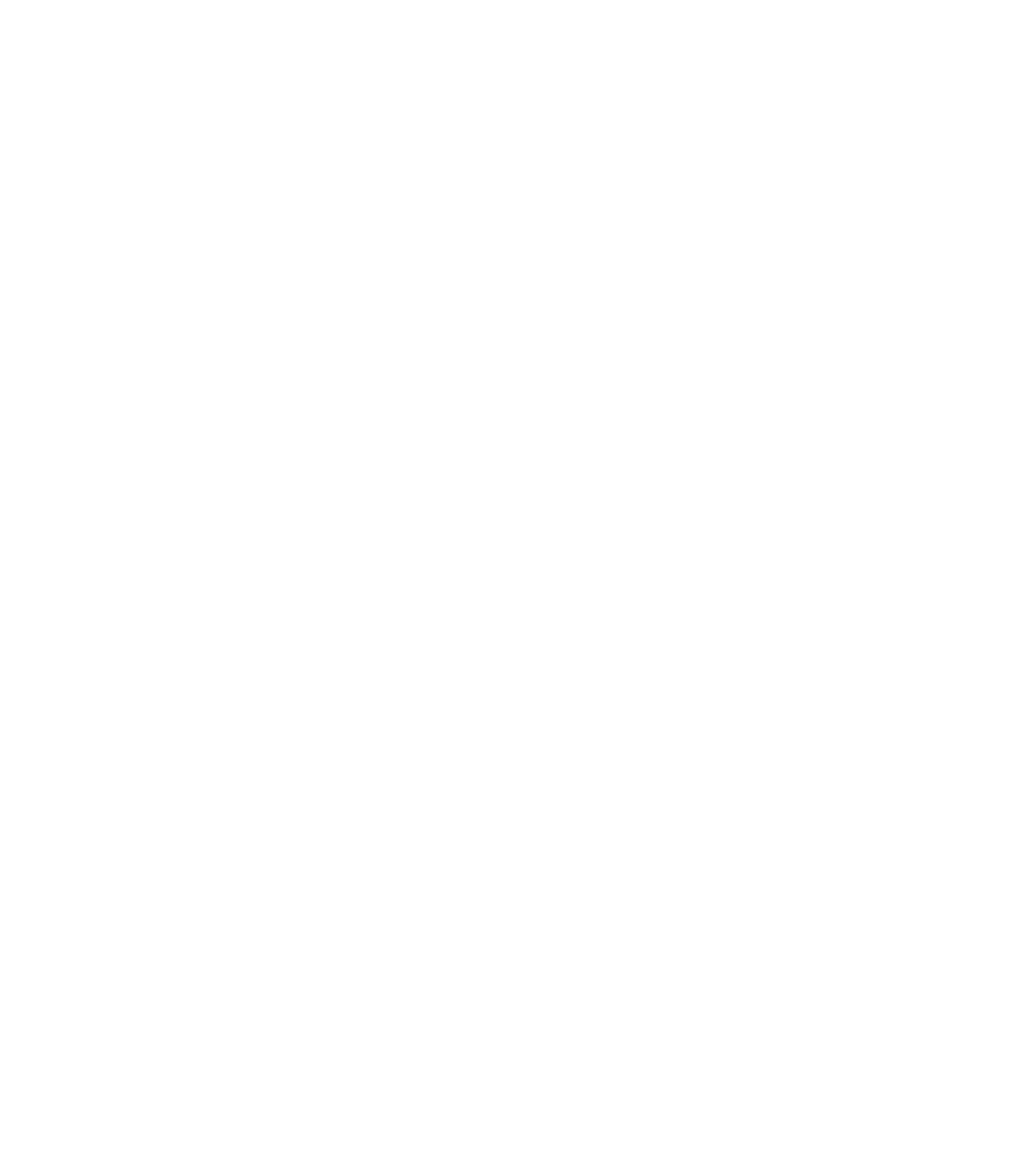
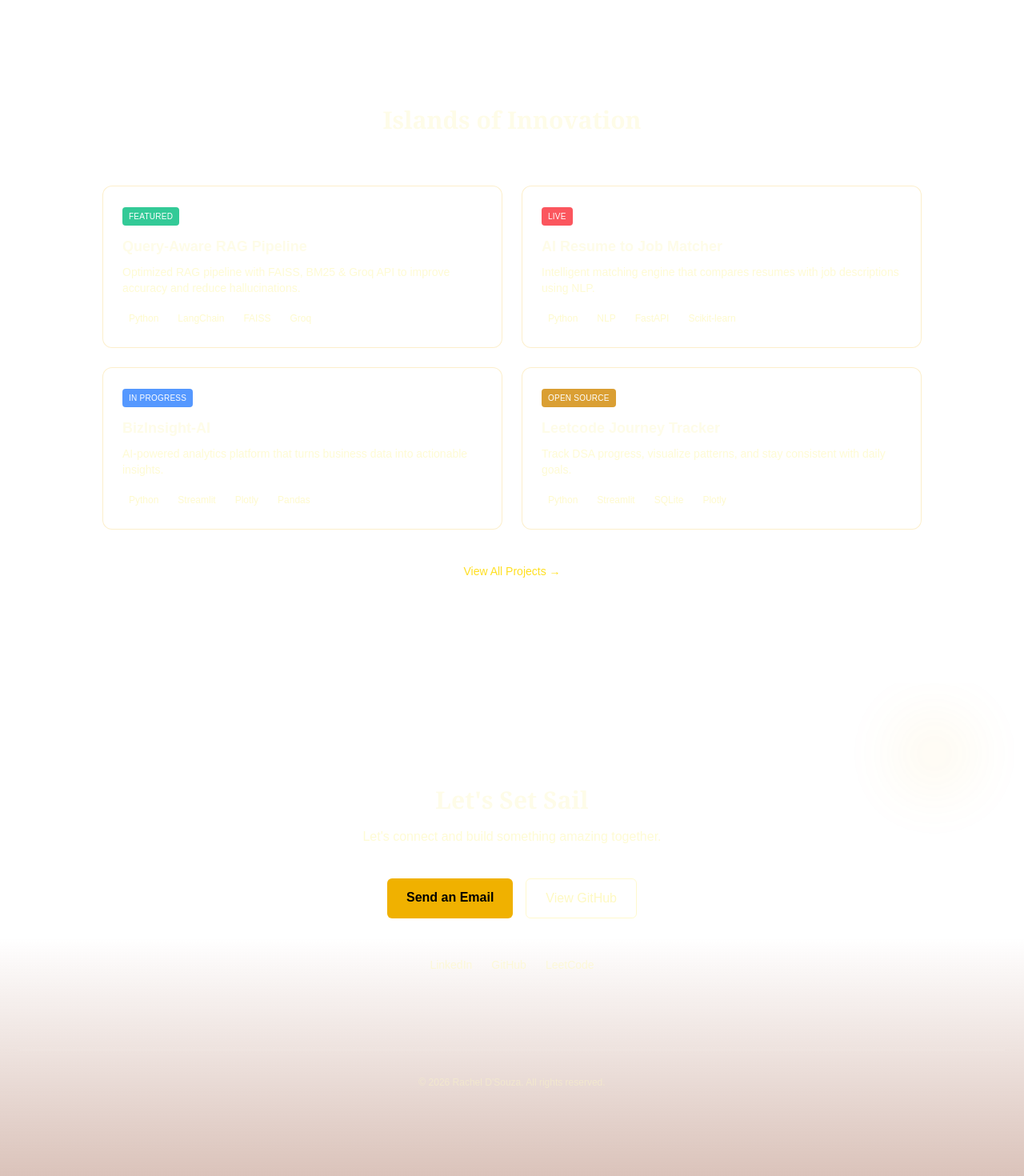
Before and after one commit to rachel-d-07/rachel-portfolio, a Next.js app: page / in a window 1280 px wide. Shown: the part 1971-3441 px from the top of the page at 80% size. Before the commit the page ends 1975 px from the top, so only its background shows below. Built offline with nearby package versions, Linux system fonts and the light colour scheme.

Commit message:
feat: add Contact section with sunset glow and footer

```diff
--- a/app/page.tsx
+++ b/app/page.tsx
@@ -4,6 +4,8 @@
 import Hero from '@/components/Sections/Hero';
 import About from '@/components/Sections/About';
 import Skills from '@/components/Sections/Skills';
+import Projects from '@/components/Sections/Projects';
+import Contact from '@/components/Sections/Contact';
 import Loader from '@/components/Loader/Loader';
 
 export default function Home() {
@@ -18,6 +20,8 @@
           <Hero />
           <About />
           <Skills />
+          <Projects />
+          <Contact />
         </>
       )}
     </main>
--- /dev/null
+++ b/components/Sections/Contact.tsx
@@ -0,0 +1,62 @@
+'use client';
+import { motion } from 'framer-motion';
+
+export default function Contact() {
+  return (
+    <section className="relative py-32 px-6 overflow-hidden">
+      {/* Sunset gradient wash */}
+      <div className="absolute inset-0 bg-gradient-to-t from-orange-900/30 via-transparent to-transparent pointer-events-none" />
+
+      {/* Flickering lantern glow */}
+      <motion.div
+        className="absolute top-10 right-16 w-24 h-24 rounded-full bg-yellow-500/20 blur-2xl"
+        animate={{ opacity: [0.3, 0.7, 0.4, 0.6, 0.3] }}
+        transition={{ duration: 3, repeat: Infinity, ease: 'easeInOut' }}
+      />
+
+      <motion.div
+        className="relative max-w-2xl mx-auto text-center"
+        initial={{ opacity: 0, y: 30 }}
+        whileInView={{ opacity: 1, y: 0 }}
+        viewport={{ once: true }}
+        transition={{ duration: 0.8 }}
+      >
+        <h2 className="text-3xl font-serif font-bold text-yellow-50 mb-4">
+          Let's Set Sail
+        </h2>
+        <p className="text-yellow-100/70 mb-10">
+          Let's connect and build something amazing together.
+        </p>
+
+        <div className="flex flex-col sm:flex-row gap-4 justify-center mb-12">
+          <a
+            href="mailto:your.email@example.com"
+            className="px-6 py-3 bg-yellow-500 text-black font-semibold rounded-md hover:bg-yellow-400 transition"
+          >
+            Send an Email
+          </a>
+
+          <a
+            href="https://github.com/rachel-d-07"
+            target="_blank"
+            rel="noopener noreferrer"
+            className="px-6 py-3 border border-yellow-200/40 text-yellow-100 rounded-md hover:bg-white/5 transition"
+          >
+            View GitHub
+          </a>
+        </div>
+
+        <div className="flex justify-center gap-6 text-yellow-100/60 text-sm">
+          <a href="#" className="hover:text-yellow-300 transition">LinkedIn</a>
+          <a href="https://github.com/rachel-d-07" target="_blank" rel="noopener noreferrer" className="hover:text-yellow-300 transition">GitHub</a>
+          <a href="#" className="hover:text-yellow-300 transition">LeetCode</a>
+        </div>
+      </motion.div>
+
+      {/* Footer */}
+      <div className="relative mt-24 pt-8 border-t border-white/10 text-center text-yellow-100/40 text-xs">
+        © {new Date().getFullYear()} Rachel D'Souza. All rights reserved.
+      </div>
+    </section>
+  );
+}
--- /dev/null
+++ b/components/Sections/Journey.tsx
@@ -0,0 +1,73 @@
+'use client';
+import { motion, useScroll, useTransform } from 'framer-motion';
+import { useRef } from 'react';
+
+const milestones = [
+  { cert: 'Python for Data Science', title: 'Started my journey', desc: 'Began Computer Science studies' },
+  { cert: 'Machine Learning Specialization', title: 'Discovered my passion', desc: 'Found direction in AI & ML' },
+  { cert: 'Deep Learning with TensorFlow', title: 'Built projects', desc: 'Explored data, solved problems' },
+  { cert: 'LangChain & RAG Systems', title: 'Contributed to Open Source', desc: 'Joined GSSoC \'26' },
+  { cert: 'Advanced NLP Certification', title: 'Building intelligent solutions', desc: 'Preparing for the next adventure' },
+];
+
+export default function Journey() {
+  const containerRef = useRef(null);
+  const { scrollYProgress } = useScroll({
+    target: containerRef,
+    offset: ['start 80%', 'end 50%'],
+  });
+
+  const lineWidth = useTransform(scrollYProgress, [0, 1], ['0%', '100%']);
+
+  return (
+    <section
+      ref={containerRef}
+      className="relative py-32 px-6 max-w-5xl mx-auto"
+    >
+      <motion.h2
+        className="text-3xl font-serif font-bold text-center text-yellow-50 mb-20"
+        initial={{ opacity: 0, y: 20 }}
+        whileInView={{ opacity: 1, y: 0 }}
+        viewport={{ once: true }}
+        transition={{ duration: 0.6 }}
+      >
+        My Voyage Log
+      </motion.h2>
+
+      <div className="relative">
+        {/* Base line (dim) */}
+        <div className="absolute top-6 left-0 right-0 h-[2px] bg-white/10" />
+
+        {/* Animated draw-in line */}
+        <motion.div
+          className="absolute top-6 left-0 h-[2px] bg-yellow-500"
+          style={{ width: lineWidth }}
+        />
+
+        <div className="relative grid grid-cols-1 md:grid-cols-5 gap-10 md:gap-4">
+          {milestones.map((m, i) => (
+            <motion.div
+              key={m.cert}
+              className="relative flex flex-col items-center text-center"
+              initial={{ opacity: 0, y: 20 }}
+              whileInView={{ opacity: 1, y: 0 }}
+              viewport={{ once: true }}
+              transition={{ duration: 0.5, delay: i * 0.15 }}
+            >
+              {/* Node */}
+              <motion.div
+                className="w-4 h-4 rounded-full bg-yellow-500 mb-4 relative z-10"
+                whileInView={{ boxShadow: '0 0 12px rgba(234,179,8,0.8)' }}
+                viewport={{ once: true }}
+                transition={{ delay: i * 0.15 + 0.3 }}
+              />
+              <span className="text-yellow-400 font-bold text-xs leading-tight max-w-[140px]">{m.cert}</span>
+              <p className="text-yellow-50 text-sm font-semibold mt-1">{m.title}</p>
+              <p className="text-yellow-100/60 text-xs mt-1 max-w-[160px]">{m.desc}</p>
+            </motion.div>
+          ))}
+        </div>
+      </div>
+    </section>
+  );
+}
--- /dev/null
+++ b/components/Sections/Projects.tsx
@@ -0,0 +1,95 @@
+'use client';
+import { motion } from 'framer-motion';
+
+const projects = [
+  {
+    tag: 'Featured',
+    tagColor: 'bg-emerald-500/80',
+    title: 'Query-Aware RAG Pipeline',
+    desc: 'Optimized RAG pipeline with FAISS, BM25 & Groq API to improve accuracy and reduce hallucinations.',
+    stack: ['Python', 'LangChain', 'FAISS', 'Groq'],
+  },
+  {
+    tag: 'Live',
+    tagColor: 'bg-red-500/80',
+    title: 'AI Resume to Job Matcher',
+    desc: 'Intelligent matching engine that compares resumes with job descriptions using NLP.',
+    stack: ['Python', 'NLP', 'FastAPI', 'Scikit-learn'],
+  },
+  {
+    tag: 'In Progress',
+    tagColor: 'bg-blue-500/80',
+    title: 'BizInsight-AI',
+    desc: 'AI-powered analytics platform that turns business data into actionable insights.',
+    stack: ['Python', 'Streamlit', 'Plotly', 'Pandas'],
+  },
+  {
+    tag: 'Open Source',
+    tagColor: 'bg-yellow-600/80',
+    title: 'Leetcode Journey Tracker',
+    desc: 'Track DSA progress, visualize patterns, and stay consistent with daily goals.',
+    stack: ['Python', 'Streamlit', 'SQLite', 'Plotly'],
+  },
+];
+
+export default function Projects() {
+  return (
+    <section className="relative py-32 px-6">
+      <motion.h2
+        className="text-3xl font-serif font-bold text-center text-yellow-50 mb-16"
+        initial={{ opacity: 0, y: 20 }}
+        whileInView={{ opacity: 1, y: 0 }}
+        viewport={{ once: true }}
+        transition={{ duration: 0.6 }}
+      >
+        Islands of Innovation
+      </motion.h2>
+
+      <div className="grid grid-cols-1 md:grid-cols-2 gap-6 max-w-5xl mx-auto">
+        {projects.map((project, i) => (
+          <motion.div
+            key={project.title}
+            className="relative rounded-xl border border-yellow-500/20 bg-white/5 backdrop-blur-sm p-6 overflow-hidden group cursor-pointer"
+            initial={{ opacity: 0, y: 40 }}
+            whileInView={{ opacity: 1, y: 0 }}
+            viewport={{ once: true }}
+            transition={{ duration: 0.5, delay: i * 0.1 }}
+            whileHover={{ y: -6, boxShadow: '0 0 30px rgba(59,130,246,0.15)' }}
+          >
+            <span
+              className={`inline-block text-[10px] uppercase tracking-wide px-2 py-1 rounded ${project.tagColor} text-white mb-3`}
+            >
+              {project.tag}
+            </span>
+            <h3 className="text-lg font-semibold text-yellow-50 mb-2">
+              {project.title}
+            </h3>
+            <p className="text-sm text-yellow-100/70 mb-4">{project.desc}</p>
+            <div className="flex flex-wrap gap-2">
+              {project.stack.map((tech) => (
+                <span
+                  key={tech}
+                  className="text-xs px-2 py-1 rounded-md bg-white/10 text-yellow-100/80 group-hover:bg-blue-400/20 transition-colors"
+                >
+                  {tech}
+                </span>
+              ))}
+            </div>
+          </motion.div>
+        ))}
+      </div>
+
+      <motion.div
+        className="text-center mt-10"
+        initial={{ opacity: 0 }}
+        whileInView={{ opacity: 1 }}
+        viewport={{ once: true }}
+        transition={{ delay: 0.4 }}
+      >
+        <button className="text-yellow-300 text-sm hover:underline">
+          View All Projects →
+        </button>
+      </motion.div>
+    </section>
+  );
+}
```
